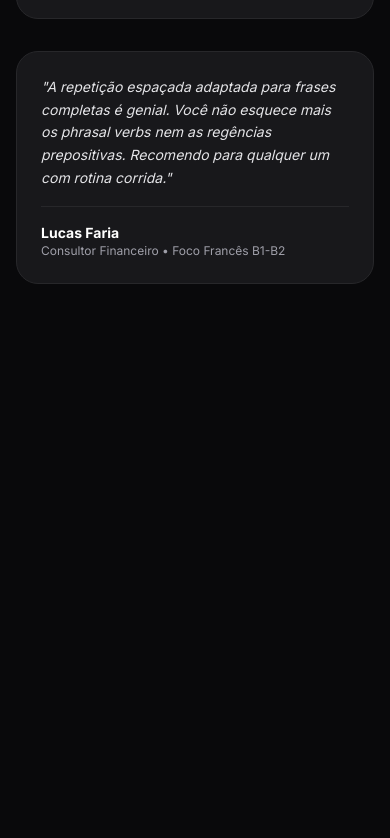
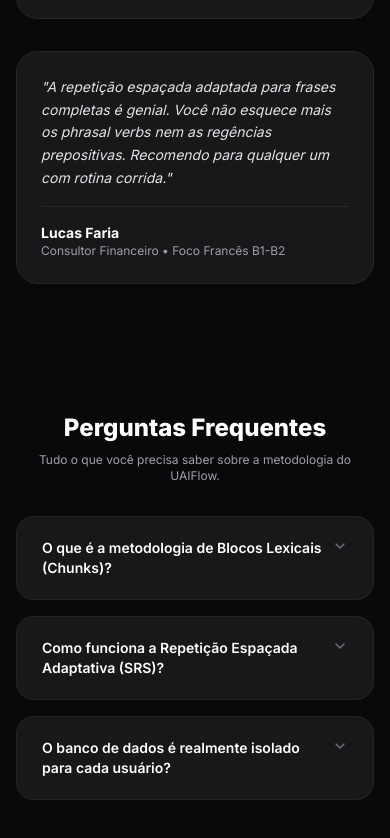
Before and after one commit to tatyanepgoncalves/uaiflow, a Next.js app: page / in a window 390 px wide. Shown: the part 8149-8987 px from the top of the page. Before the commit the page ends 8529 px from the top, so only its background shows below. Built offline with nearby package versions, Linux system fonts and the light colour scheme.

Commit message:
feat: add FAQ section with accordion functionality and data

```diff
--- a/src/app/(public)/(home)/page.tsx
+++ b/src/app/(public)/(home)/page.tsx
@@ -1,4 +1,5 @@
 import ArenaSimulator from '@/components/public/home/arena-simulator/area-simulator'
+import FaqSection from '@/components/public/home/faq/faq-section'
 import HeroHome from '@/components/public/home/hero/hero-home'
 import LanguagesSection from '@/components/public/home/languages/language-section'
 import PillarsSection from '@/components/public/home/pillars/pillars-section'
@@ -25,6 +26,8 @@ export default function Home() {
 
       {/* TESTIMONIALS SECTION */}
       <TestimonialsSection />
+
+      <FaqSection />
     </div>
   )
 }
--- /dev/null
+++ b/src/components/public/home/faq/data.ts
@@ -0,0 +1,19 @@
+import type {  FAQItemData } from './types'
+
+export const FAQ_DATA: FAQItemData[] = [
+  {
+    answer:
+      'Chunks são pedaços de linguagem consagrados que nativos utilizam como uma única unidade mental (como "take for granted" ou "darse cuenta de"). Ao memorizar e produzir frases com blocos prontos, você atinge fluência sem hesitar para conjugar verbo ou escolher preposição.',
+    question: 'O que é a metodologia de Blocos Lexicais (Chunks)?',
+  },
+  {
+    answer:
+      'O sistema calcula o tempo ideal entre cada revisão com base na sua classificação (Novamente, Difícil, Bom, Fácil). Blocos difíceis retornam em 24h, enquanto blocos bem assimilados têm seu intervalo aumentado para 4, 7 ou 21 dias.',
+    question: 'Como funciona a Repetição Espaçada Adaptativa (SRS)?',
+  },
+  {
+    answer:
+      'Sim! Ao criar sua conta ou fazer login, seus blocos criados, histórico de frases, pontuações e contextos pertencem exclusivamente ao seu perfil, sem interferir com os demais estudantes da plataforma.',
+    question: 'O banco de dados é realmente isolado para cada usuário?',
+  },
+]
--- /dev/null
+++ b/src/components/public/home/faq/faq-header.tsx
@@ -0,0 +1,12 @@
+export default function FaqHeader() {
+  return (
+    <div className="space-y-2 text-center">
+      <h2 className="font-extrabold text-2xl text-white sm:text-3xl">
+        Perguntas Frequentes
+      </h2>
+      <p className="text-xs text-zinc-400 sm:text-sm">
+        Tudo o que você precisa saber sobre a metodologia do UAIFlow.
+      </p>
+    </div>
+  )
+}
--- /dev/null
+++ b/src/components/public/home/faq/faq-item.tsx
@@ -0,0 +1,27 @@
+import {
+  AccordionItem,
+  AccordionTrigger,
+  AccordionContent,
+} from '@/components/ui/accordion'
+import { FAQItemData } from './types'
+
+
+interface FAQItemProps {
+  item: FAQItemData
+}
+
+export function FAQItem({ item }: FAQItemProps) {
+  return (
+    <AccordionItem
+      value={item.question}
+      className="rounded-2xl border border-zinc-800/80 bg-zinc-900 px-6 transition-colors data-[state=open]:border-emerald-500/50"
+    >
+      <AccordionTrigger className="py-5 text-left font-semibold text-white transition-colors hover:text-emerald-400 hover:no-underline">
+        {item.question}
+      </AccordionTrigger>
+      <AccordionContent className="pb-5 text-sm leading-relaxed text-zinc-400">
+        {item.answer}
+      </AccordionContent>
+    </AccordionItem>
+  )
+}
--- /dev/null
+++ b/src/components/public/home/faq/faq-section.tsx
@@ -0,0 +1,20 @@
+import { Accordion } from '@/components/ui/accordion'
+import FaqHeader from './faq-header'
+import { FAQ_DATA } from './data'
+import { FAQItem } from './faq-item'
+
+export default function FaqSection() {
+  return (
+    <section className="flex w-full items-center justify-center p-4 sm:p-6 lg:p-8">
+      <div className="flex w-full max-w-7xl flex-col gap-8">
+        <FaqHeader />
+
+        <Accordion typeof="single"  className="space-y-4">
+          {FAQ_DATA.map((item) => (
+            <FAQItem key={item.question} item={item} />
+          ))}
+        </Accordion>
+      </div>
+    </section>
+  )
+}
--- /dev/null
+++ b/src/components/public/home/faq/types.ts
@@ -0,0 +1,4 @@
+export interface FAQItemData {
+  answer: string
+  question: string
+}
--- /dev/null
+++ b/src/components/ui/accordion.tsx
@@ -0,0 +1,71 @@
+import { Accordion as AccordionPrimitive } from "@base-ui/react/accordion"
+import { cn } from "cn"
+import { ChevronDownIcon, ChevronUpIcon } from "lucide-react"
+
+function Accordion({ className, ...props }: AccordionPrimitive.Root.Props) {
+  return (
+    <AccordionPrimitive.Root
+      data-slot="accordion"
+      className={cn("flex w-full flex-col", className)}
+      {...props}
+    />
+  )
+}
+
+function AccordionItem({ className, ...props }: AccordionPrimitive.Item.Props) {
+  return (
+    <AccordionPrimitive.Item
+      data-slot="accordion-item"
+      className={cn("not-last:border-b", className)}
+      {...props}
+    />
+  )
+}
+
+function AccordionTrigger({
+  className,
+  children,
+  ...props
+}: AccordionPrimitive.Trigger.Props) {
+  return (
+    <AccordionPrimitive.Header className="flex">
+      <AccordionPrimitive.Trigger
+        data-slot="accordion-trigger"
+        className={cn(
+          "group/accordion-trigger relative flex flex-1 items-start justify-between rounded-lg border border-transparent py-2.5 text-left text-sm font-medium transition-all outline-none hover:underline focus-visible:border-ring focus-visible:ring-3 focus-visible:ring-ring/50 focus-visible:after:border-ring aria-disabled:pointer-events-none aria-disabled:opacity-50 **:data-[slot=accordion-trigger-icon]:ml-auto **:data-[slot=accordion-trigger-icon]:size-4 **:data-[slot=accordion-trigger-icon]:text-muted-foreground",
+          className
+        )}
+        {...props}
+      >
+        {children}
+        <ChevronDownIcon data-slot="accordion-trigger-icon" className="pointer-events-none shrink-0 group-aria-expanded/accordion-trigger:hidden" />
+        <ChevronUpIcon data-slot="accordion-trigger-icon" className="pointer-events-none hidden shrink-0 group-aria-expanded/accordion-trigger:inline" />
+      </AccordionPrimitive.Trigger>
+    </AccordionPrimitive.Header>
+  )
+}
+
+function AccordionContent({
+  className,
+  children,
+  ...props
+}: AccordionPrimitive.Panel.Props) {
+  return (
+    <AccordionPrimitive.Panel
+      data-slot="accordion-content"
+      className="overflow-hidden text-sm data-open:animate-accordion-down data-closed:animate-accordion-up"
+      {...props}
+    >
+      <div
+        className={cn(
+          "h-(--accordion-panel-height) pt-0 pb-2.5 data-ending-style:h-0 data-starting-style:h-0 [&_a]:underline [&_a]:underline-offset-3 [&_a]:hover:text-foreground [&_p:not(:last-child)]:mb-4",
+          className
+        )}
+      >
+        {children}
+      </div>
+    </AccordionPrimitive.Panel>
+  )
+}
+
+export { Accordion, AccordionItem, AccordionTrigger, AccordionContent }
```
